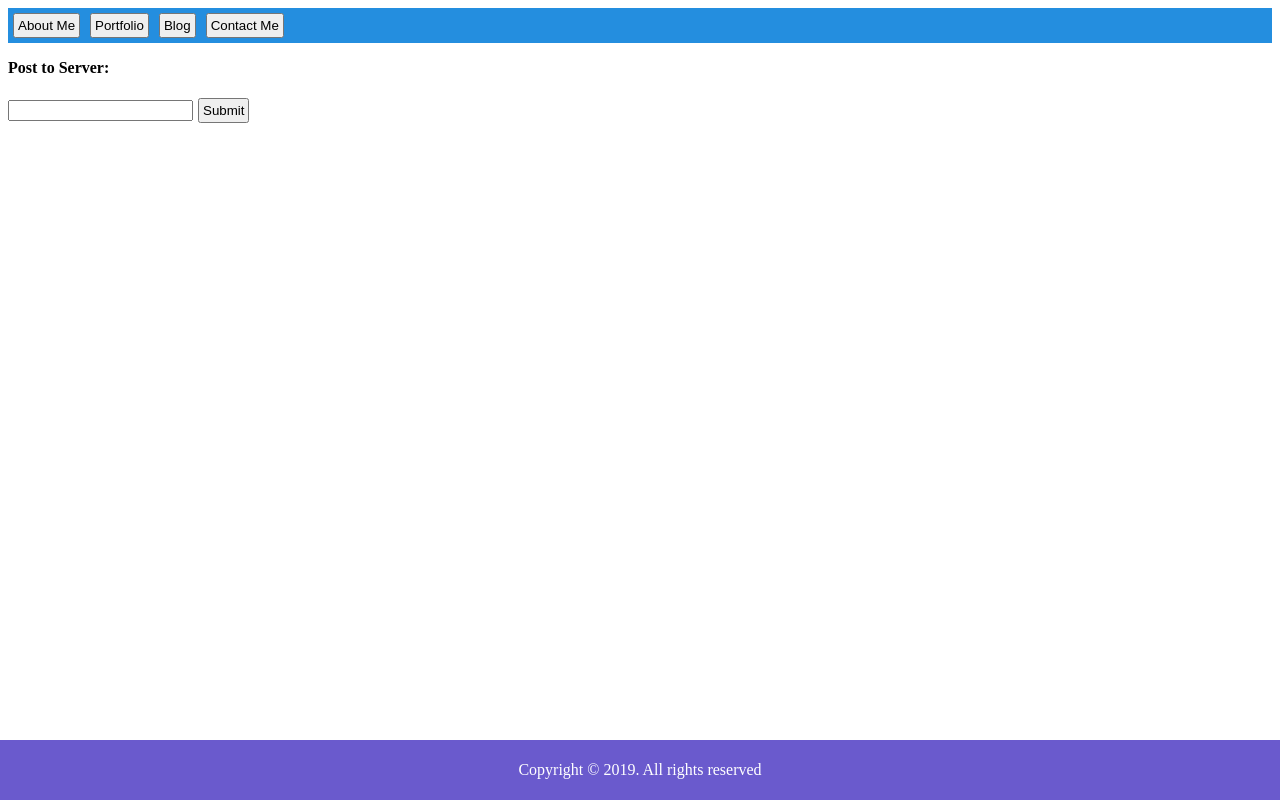
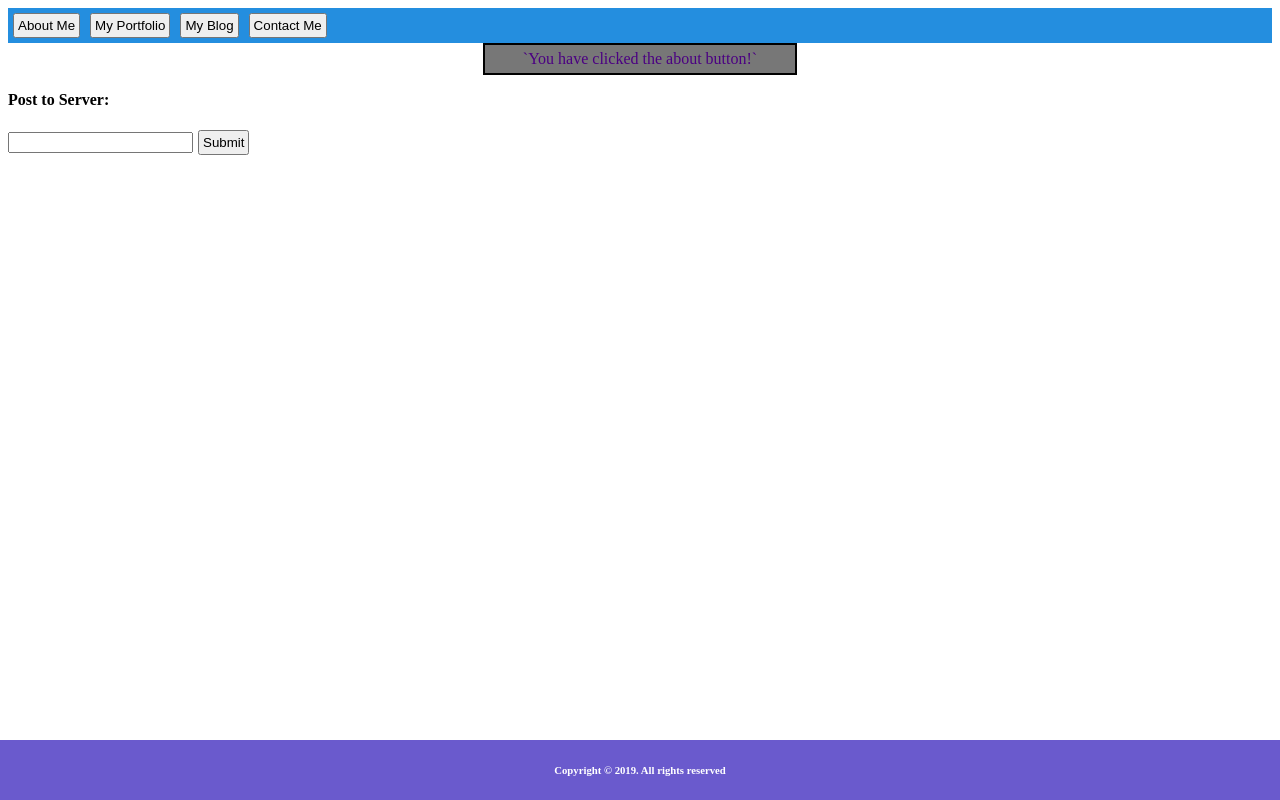
Before and after one commit to gsetnik18/My_Website, a React app in the folder client/: page / in a window 1280 px wide. Both pictures are taken after a click on the button "About Me". Built offline with nearby package versions, Linux system fonts and the light colour scheme; no server answers.

Commit message:
added hooks and functionality to buttons; will be connecting routes next

```diff
--- a/client/package.json
+++ b/client/package.json
@@ -4,6 +4,7 @@
   "private": true,
   "dependencies": {
     "bootstrap": "^4.3.1",
+    "jquery": "^3.4.1",
     "react": "^16.8.6",
     "react-bootstrap": "^1.0.0-beta.10",
     "react-dom": "^16.8.6",
--- a/client/src/components/app/App.js
+++ b/client/src/components/app/App.js
@@ -54,6 +54,7 @@ render() {
           <button type="submit">Submit</button>
         </form>
         <p>{this.state.responseToPost}</p>
+
         <Footer />
       </div>
     );
--- a/client/src/components/contact/contact.js
+++ b/client/src/components/contact/contact.js
@@ -0,0 +1,6 @@
+import React from 'react';
+import style from './contact.css';
+
+componentDidMount = () => {
+
+}
--- a/client/src/components/footer/footer.js
+++ b/client/src/components/footer/footer.js
@@ -6,7 +6,7 @@ const Footer = () => {
         <div className="parent">
             <div className="phantom" style={style.phantom} />
             <div className="style" style={style.style}>
-                <h7 className="text" style={style.text}>Copyright © 2019. All rights reserved</h7>
+                <h6 className="text" style={style.text}>Copyright © 2019. All rights reserved</h6>
             </div>
         </div>
     )
--- a/client/src/components/header/header.css
+++ b/client/src/components/header/header.css
@@ -8,3 +8,15 @@ button {
     padding: 3px;
     margin: 5px;
 }
+
+.new-div-holder > p {
+    text-align: center;
+    border: 2px solid black;
+    background-color: #777777;
+    color: indigo;
+    display: block;
+    width: 300px;
+    position: relative;
+    margin: auto;
+    padding: 5px;
+}
--- a/client/src/components/header/header.js
+++ b/client/src/components/header/header.js
@@ -2,13 +2,40 @@ import React from 'react';
 import './header.css';
 
 class Header extends React.Component {
+    constructor(props) {
+        super(props);
+        this.state = {
+            text: '',
+            buttons: [
+                {"contents": "About Me"},
+                {"contents": "My Portfolio"},
+                {"contents": "My Blog"},
+                {"contents": "Contact Me"}
+            ]
+         };
+        this.handleClick = this.handleClick.bind(this)
+    }
+
+    handleClick(e) {
+        let i = e.target.id;
+        this.setState(state => ({
+            text: <p>`You have clicked the {i} button!`</p>
+        })
+        )
+    }
+
     render() {
         return (
-            <div className="header-div">
-                <button className="nav-buttons" id="about">About Me</button>
-                <button className="nav-buttons" id="portfolio">Portfolio</button>
-                <button className="nav-buttons" id="blog">Blog</button>
-                <button className="nav-buttons" id="contact">Contact Me</button>
+            <div>
+                <div className="header-div" >
+                    <button className="nav-buttons" id="about" onClick={this.handleClick}>{this.state.buttons[0].contents}</button>
+                    <button className="nav-buttons" id="portfolio" onClick={this.handleClick}>{this.state.buttons[1].contents}</button>
+                    <button className="nav-buttons" id="blog" onClick={this.handleClick}>{this.state.buttons[2].contents}</button>
+                    <button className="nav-buttons" id="contact" onClick={this.handleClick}>{this.state.buttons[3].contents}</button>
+                </div>
+                <div className="new-div-holder">
+                    {this.state.text}
+                </div>
             </div>
         )
     }
--- a/package.json
+++ b/package.json
@@ -9,9 +9,10 @@
     "dev": "concurrently --kill-others-on-fail \"yarn server\" \"yarn client\""
   },
   "dependencies": {
+    "body-parser": "^1.19.0",
     "express": "^4.17.1",
     "if-env": "^1.0.4",
-    "body-parser": "^1.19.0"
+    "jquery": "^3.4.1"
   },
   "devDependencies": {
     "concurrently": "^4.1.1"
```
Also changed, not shown: 2 other files.
